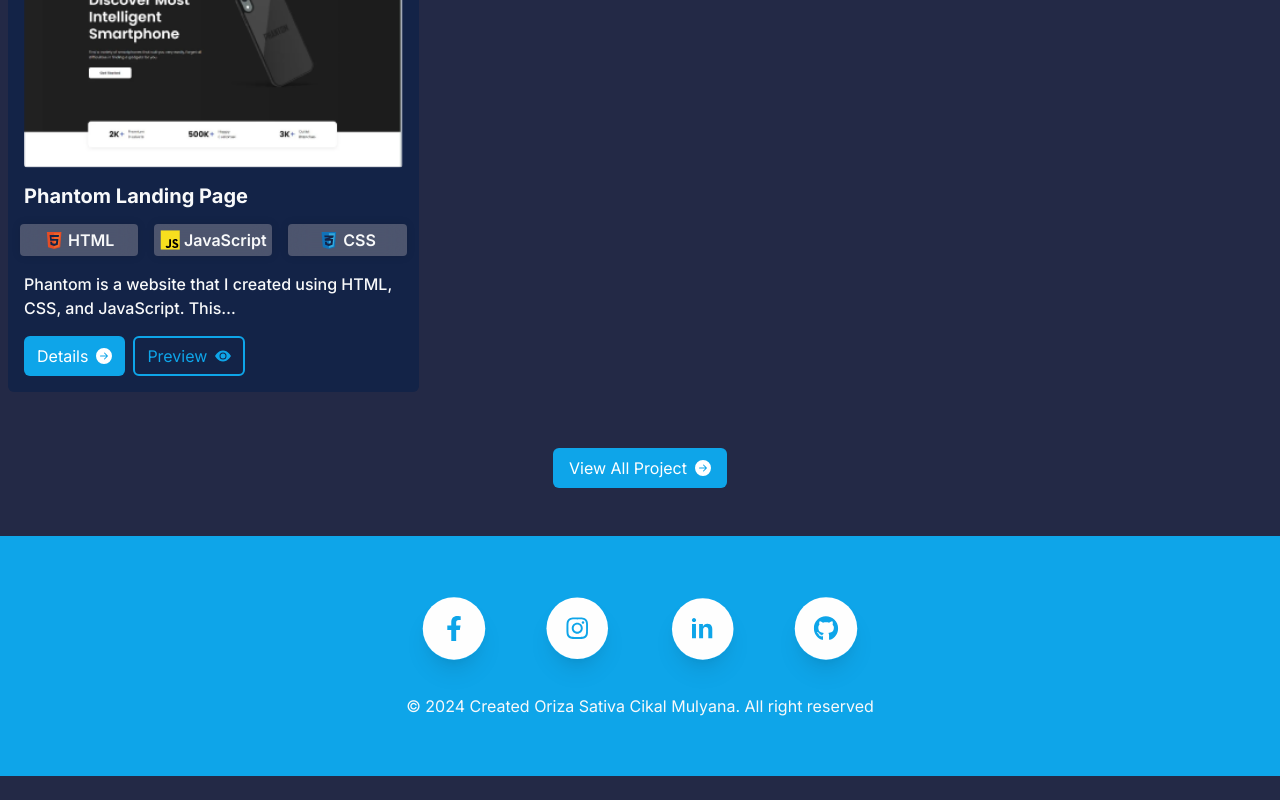
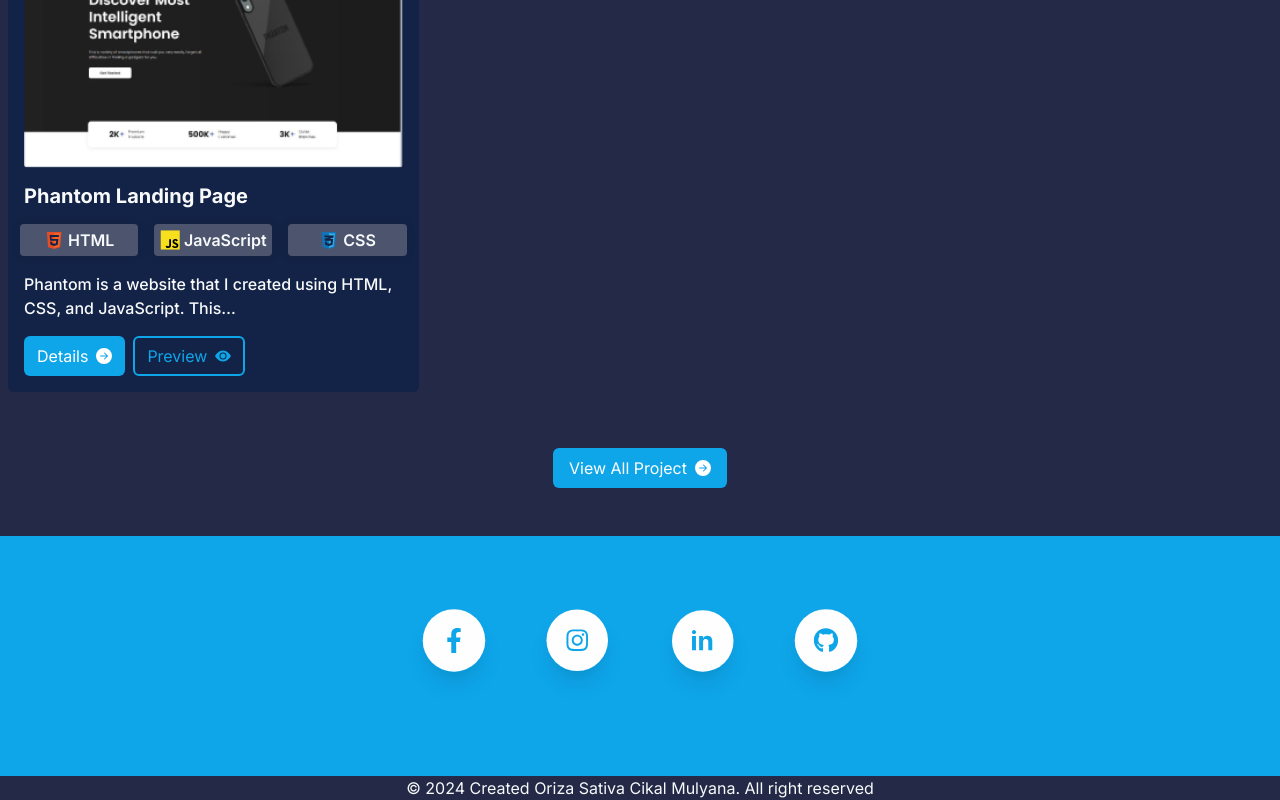
Before and after one commit to Orizaaaaa/MY-portofolio, a React (Vite) app: page / in a window 1280 px wide. Shown: the part 5007-5807 px from the top of the page. Before the commit the page ends 5783 px from the top, so only its background shows below. Built offline with nearby package versions, Linux system fonts and the light colour scheme; a web font is replaced by a local one.

Commit message:
finish footer

```diff
--- a/src/pages/Footer/Footer.css
+++ b/src/pages/Footer/Footer.css
@@ -11,3 +11,7 @@
 .footer .container {
     min-height: 30vh;
 }
+
+.footer-container p {
+    font-family: 'Inter', sans-serif;
+}
--- a/src/pages/Footer/Footer.jsx
+++ b/src/pages/Footer/Footer.jsx
@@ -4,8 +4,9 @@ import { FooterUtils } from '../../utils/DataObject'
 
 function Footer() {
     return (
+        <div className='footer-container'>
             <section className="footer" id='footer'>
-            <div className="container d-flex flex-column justify-content-center align-items-center">
+                <div className="container d-flex flex-column justify-content-center align-items-center p-5">
                     <div className="row row-cols-2 row-cols-sm-4">
                         {FooterUtils.map((item, index) => (
                             <a className='col d-flex justify-content-center' target="_blank" href={item.link} key={index}>
@@ -13,10 +14,12 @@ function Footer() {
                             </a>
                         ))}
                     </div>
-                <p className='m-0 text-center text-light' >© 2024 Created Oriza Sativa Cikal Mulyana. All right reserved</p>
+
                 </div>
 
             </section>
+            <p className='m-0 text-center text-light' >© 2024 Created Oriza Sativa Cikal Mulyana. All right reserved</p>
+        </div>
 
     )
 }
--- a/src/pages/Portofolio/Portfolio.jsx
+++ b/src/pages/Portofolio/Portfolio.jsx
@@ -9,7 +9,7 @@ function Portfolio() {
     return (
         <section className="portfolio" id='portfolio'>
             <TitleSection title={'Portfolio'} />
-            <div className="subtitle ">
+            <div className="subtitle text-center text-lg-start">
                 <h1 className='fw-bold' >Project I've Created💼</h1>
                 <p className='text-light' >I've created a few project while i was learing about frontend website development. and all of project i'll explain below</p>
             </div>
```
Lines whose indentation alone changed are shown as unchanged.
